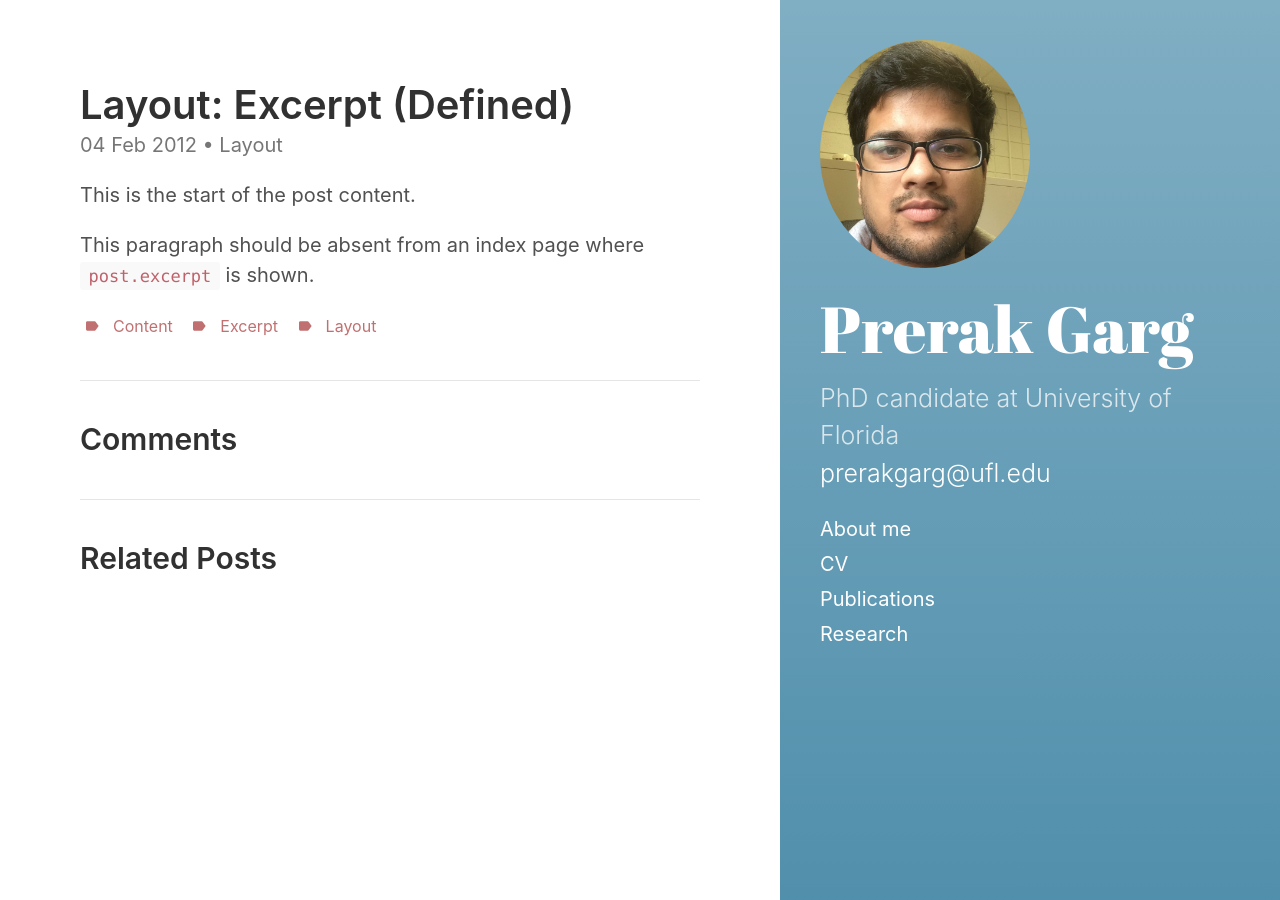
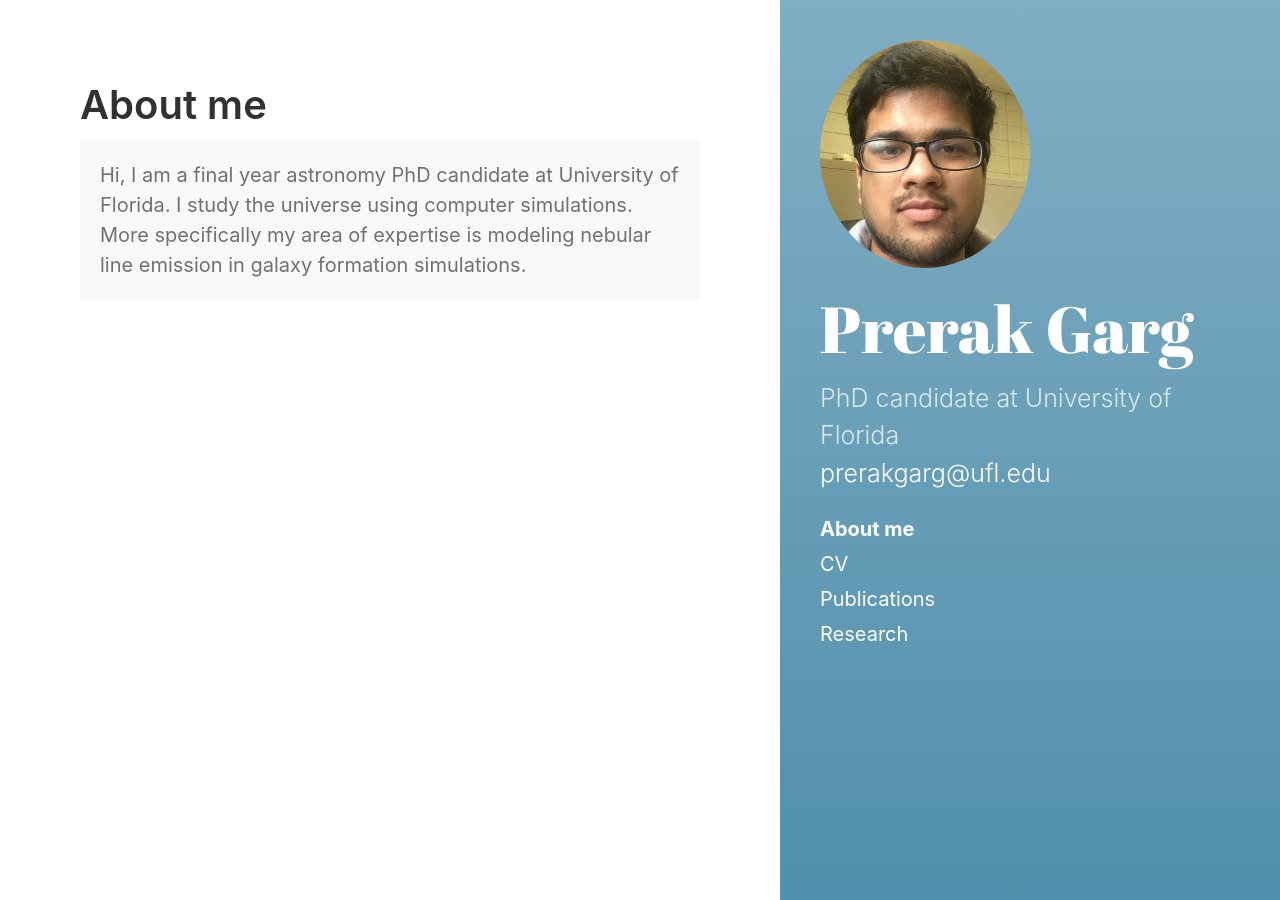
Before and after one commit to prerakgarg07/prerakgarg07.github.io, a Jekyll site: the page built from _posts/2012-02-04-layout-excerpt-defined.md, in a window 1280 px wide. Built offline with Jekyll 4.4.1, drawn with Linux system fonts in a browser that asks for light colours; the list of posts is cut into pages by our own code.

Commit message:
default about

```diff
--- a/_posts/2012-02-04-layout-excerpt-defined.md
+++ b/_posts/2012-02-04-layout-excerpt-defined.md
@@ -1,16 +1,12 @@
 ---
-title: "Layout: Excerpt (Defined)"
-layout: post
-excerpt: "This is a user-defined post excerpt. It should be displayed in place of the auto-generated excerpt or post content on index pages."
-categories:
-  - Layout
-tags:
-  - content
-  - excerpt
-  - layout
-last_modified_at: 2012-02-04T12:43:31-05:00
+layout: page
+title: About me
+sidebar_link: true
+permalink: /
+redirect_from:
+  - /about
 ---
 
-This is the start of the post content.
-
-This paragraph should be absent from an index page where `post.excerpt` is shown.
+<p class="message">
+ Hi, I am a final year astronomy PhD candidate at University of Florida. I study the universe using computer simulations. More specifically my area of expertise is modeling nebular line emission in galaxy formation simulations.
+</p>
```
